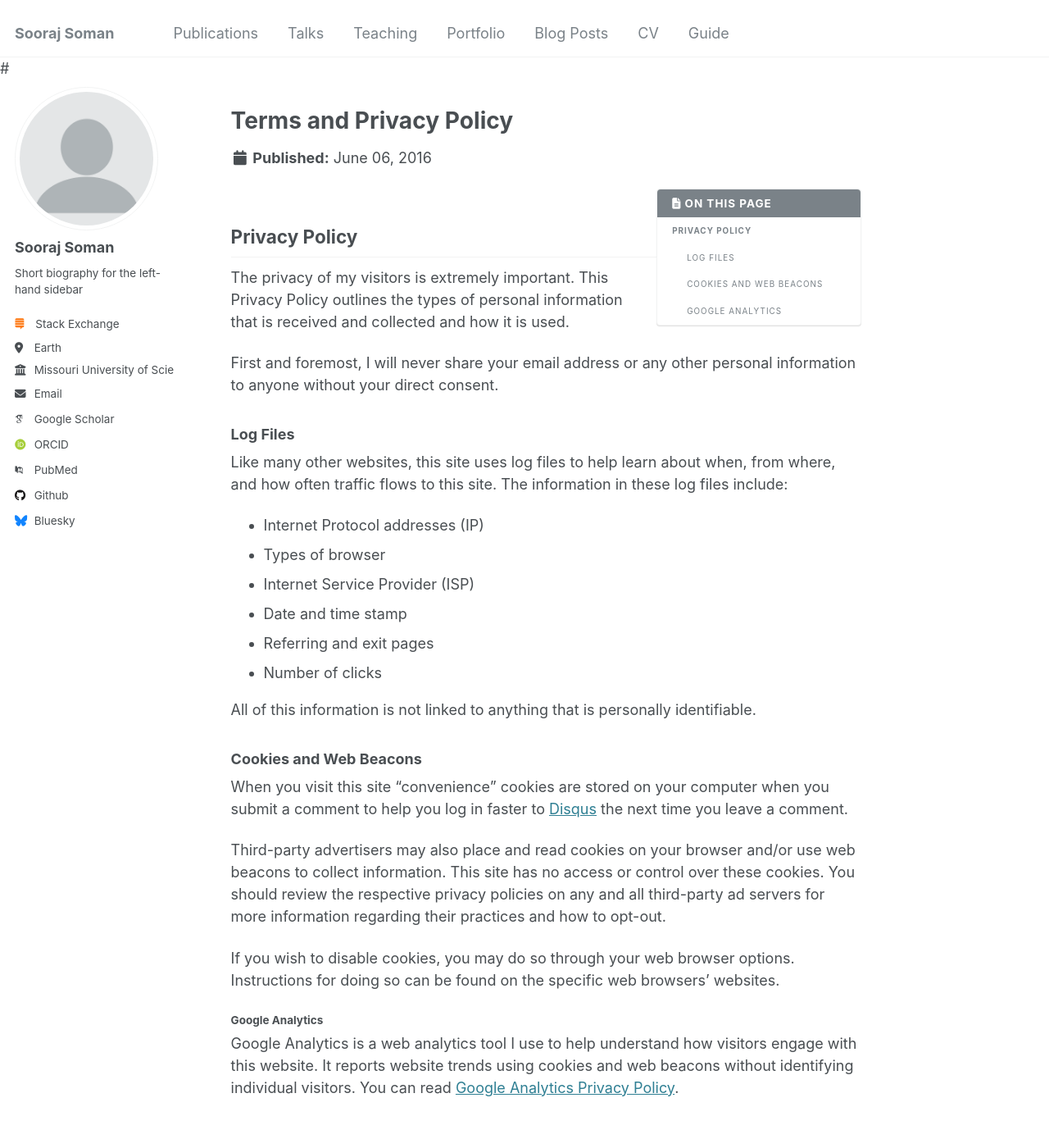
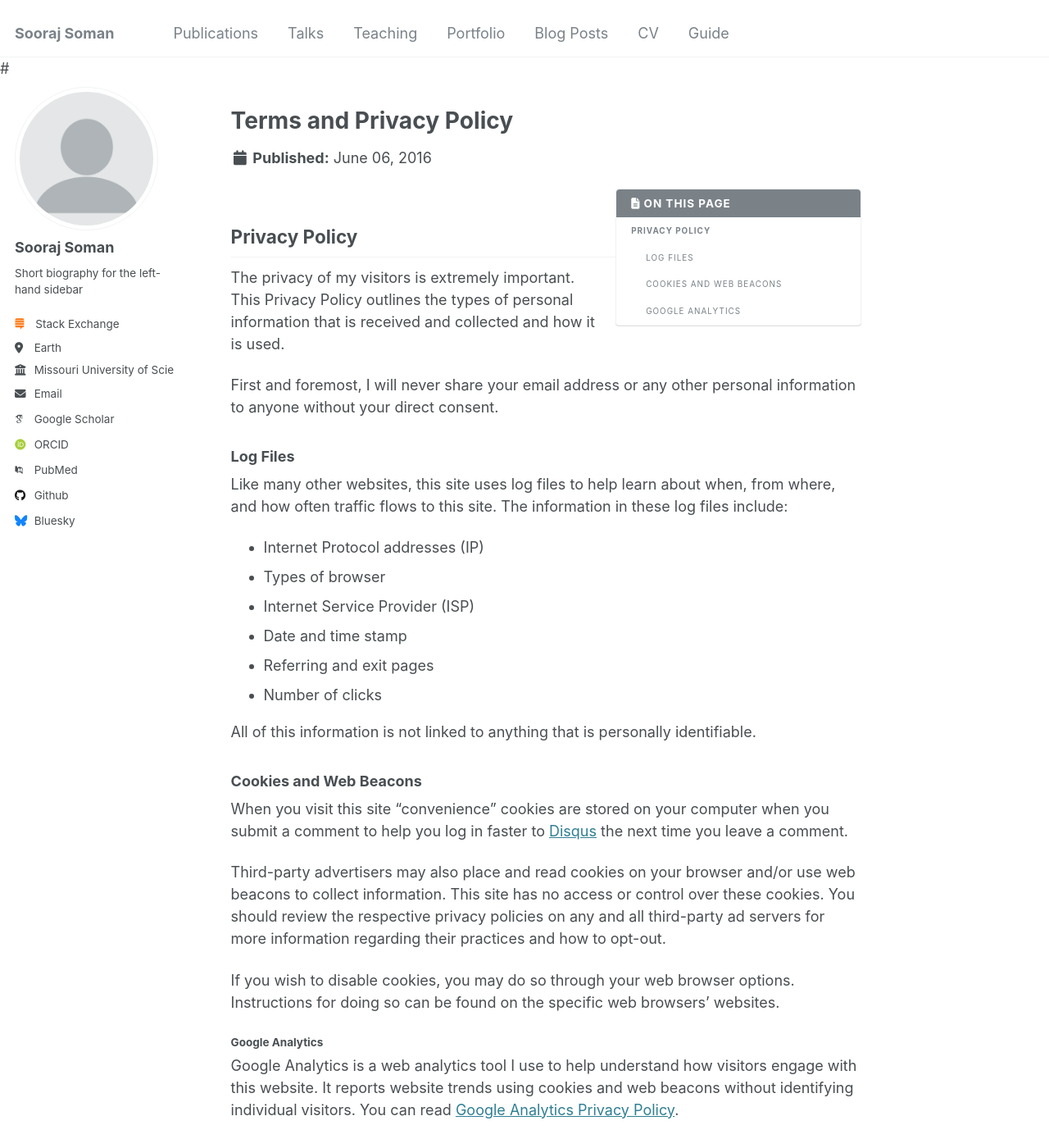
Before and after one commit to soorajss1729/soorajss1729.github.io, a Jekyll site: the page built from _pages/terms.md, in a window 1280 px wide and 1400 px high. Shown: the whole window at 82% size. Built offline with Jekyll 4.4.1, drawn with Linux system fonts in a browser that asks for light colours; some web fonts are replaced.

Commit message:
Update _sidebar.scss

```diff
--- a/_sass/_sidebar.scss
+++ b/_sass/_sidebar.scss
@@ -18,8 +18,6 @@
     overflow-y: auto;               // Add scrollbar if the sidebar is too long
     position: fixed;
     padding-top: $masthead-height;
-    width: auto; // Adjust width dynamically
-    max-width: 100%; // Prevent overflow beyond container
   }
 
   @include breakpoint($large) {
@@ -59,22 +57,18 @@
 }
 
 .sidebar__right {
-
   margin-bottom: 1em;
 
   @include breakpoint($large) {
     position: relative;
     float: right;
-    width: auto;
-    max-width: 100%; // Prevent overflow
-    min-width: 250px; // Ensure a reasonable minimum width
+    width: $right-sidebar-width-narrow;
     margin-left: span(0.5 of 12);
     z-index: 10;
   }
 
   @include breakpoint($x-large) {
-    width: auto;
-    max-width: 500px; // Optional: Cap the maximum width for large screens
+    width: $right-sidebar-width;
   }
 }
 
```
